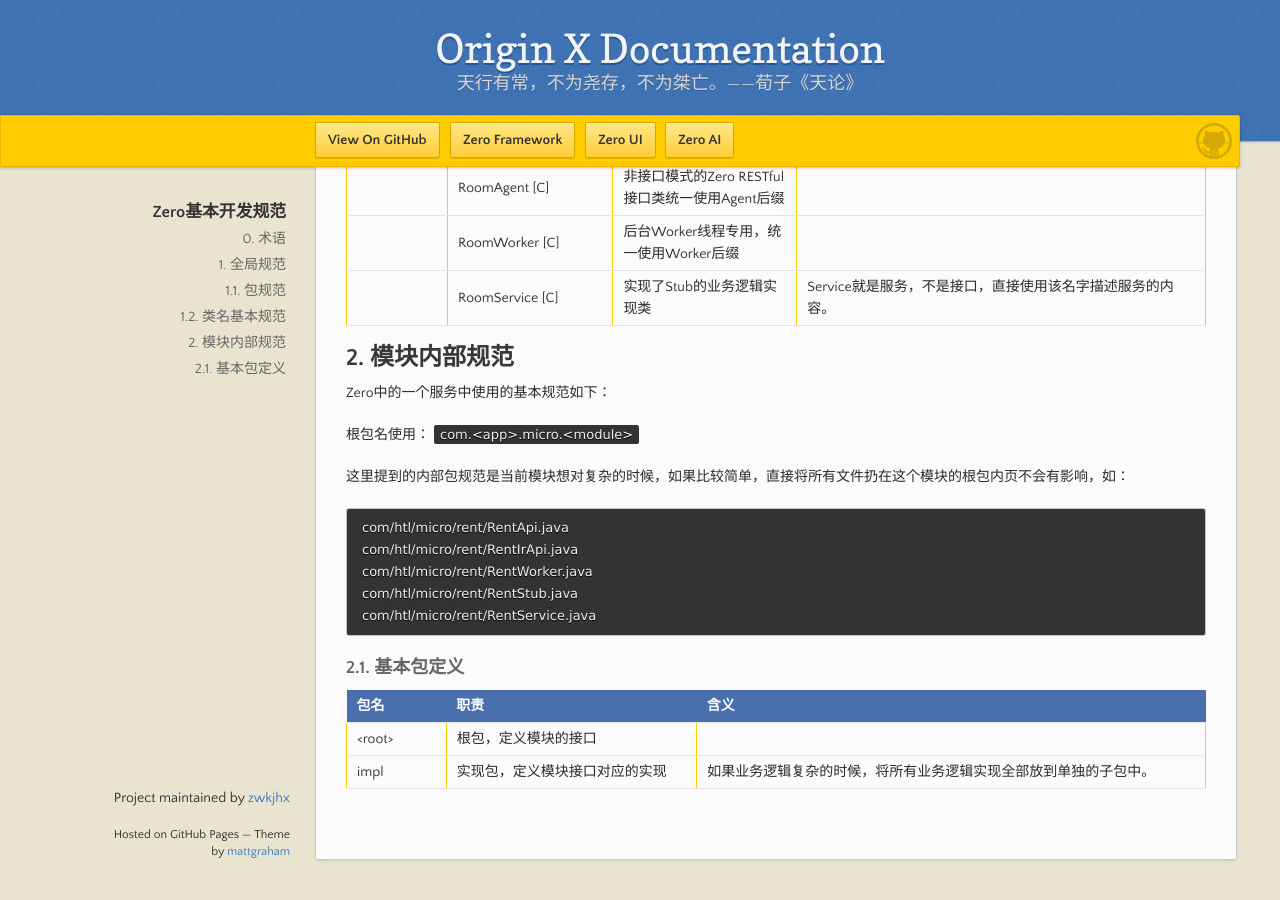
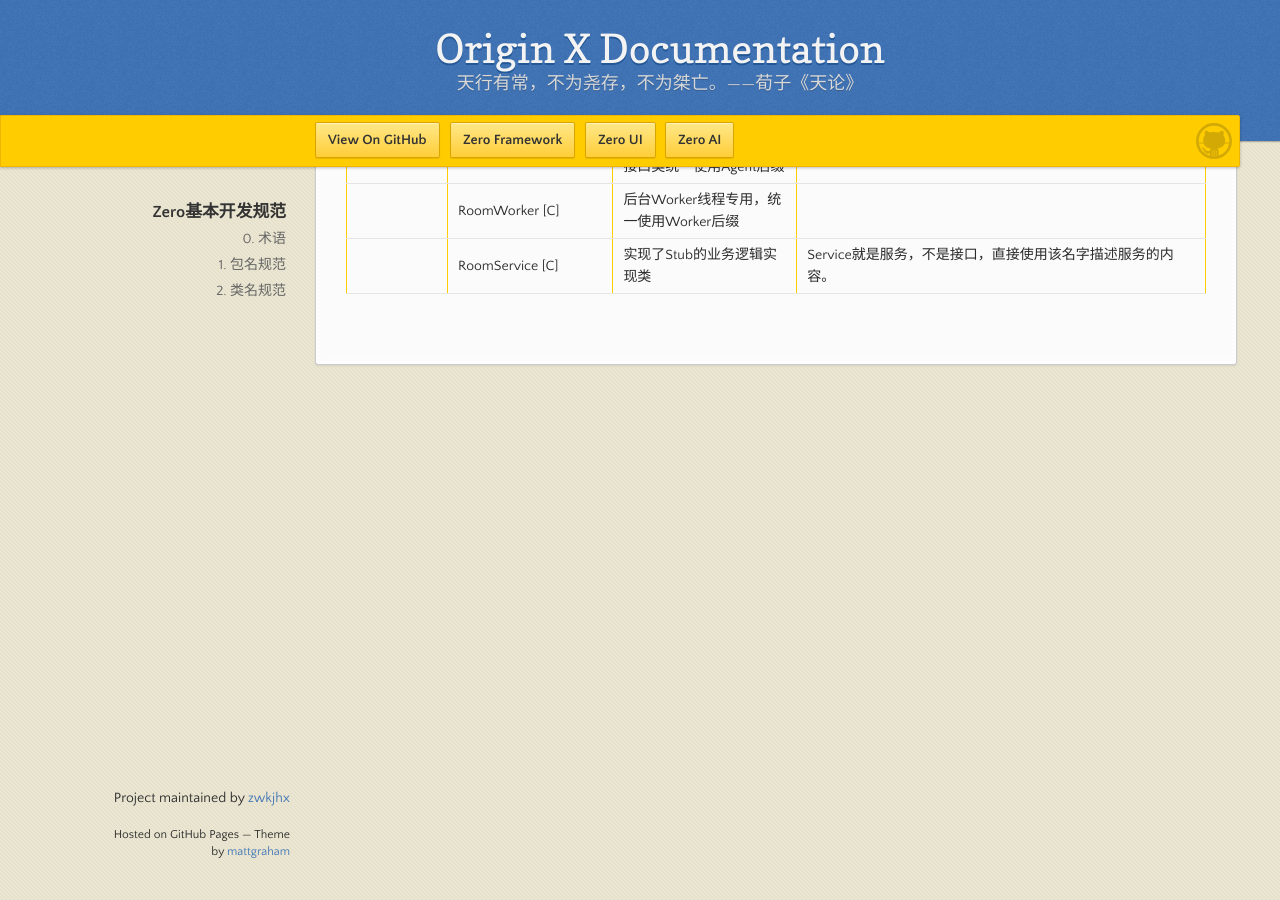
Before and after one commit to zwkjhx/ox-doc, a Jekyll site: the page built from specification/1-zerogui-fan/spc-001-zeroji-ben-kai-fa-gui-fan.md, in a window 1280 px wide and 900 px high, scrolled down 1345 px. Built offline with Jekyll 4.4.1, drawn with Linux system fonts in a browser that asks for light colours; our own code applies the rules of GitHub Pages for plain Markdown files; some of the changed text lies outside the part shown.

Commit message:
Updates specification/1-zerogui-fan/spc-001-zeroji-ben-kai-fa-gui-fan.md
Auto commit by GitBook Editor

````diff
--- a/specification/1-zerogui-fan/spc-001-zeroji-ben-kai-fa-gui-fan.md
+++ b/specification/1-zerogui-fan/spc-001-zeroji-ben-kai-fa-gui-fan.md
@@ -5,9 +5,7 @@
 * &lt;app&gt;：应用程序缩写，表示项目本身的名字。
 * &lt;module&gt;：模块缩写，表示项目中某个服务的名字。
 
-## 1. 全局规范
-
-### 1.1. 包规范
+## 1. 包名规范
 
 Zero中由于使用了微服务的整体结构，所以对于使用Zero开发的某一个项目而言，基本的包规范如下：
 
@@ -24,7 +22,7 @@
 | micro.&lt;module&gt; | 某个服务所有组件 | 定义某个服务中的所有组件信息，包括RESTful的Api、Agent/Worker、业务逻辑层接口和实现（Stub/Service）。 |
 | wall | 当前服务的安全组件 | 墙，不论安全与否，墙这个词语对于中国人而言，一定会联想到安全相关。 |
 
-### 1.2. 类名基本规范
+## 2. 类名规范
 
 | 包 | 示例类名（I-接口/C-类） | 规则/示例 | 含义 |
 | :--- | :--- | :--- | :--- |
@@ -40,26 +38,3 @@
 |  | RoomAgent \[C\] | 非接口模式的Zero RESTful接口类统一使用Agent后缀 |  |
 |  | RoomWorker \[C\] | 后台Worker线程专用，统一使用Worker后缀 |  |
 |  | RoomService \[C\] | 实现了Stub的业务逻辑实现类 | Service就是服务，不是接口，直接使用该名字描述服务的内容。 |
-
-## 2. 模块内部规范
-
-Zero中的一个服务中使用的基本规范如下：
-
-根包名使用：`com.<app>.micro.<module>`
-
-这里提到的内部包规范是当前模块想对复杂的时候，如果比较简单，直接将所有文件扔在这个模块的根包内页不会有影响，如：
-
-```
-com/htl/micro/rent/RentApi.java
-com/htl/micro/rent/RentIrApi.java
-com/htl/micro/rent/RentWorker.java
-com/htl/micro/rent/RentStub.java
-com/htl/micro/rent/RentService.java
-```
-
-### 2.1. 基本包定义
-
-| 包名 | 职责 | 含义 |
-| :--- | :--- | :--- |
-| &lt;root&gt; | 根包，定义模块的接口 |  |
-| impl | 实现包，定义模块接口对应的实现 | 如果业务逻辑复杂的时候，将所有业务逻辑实现全部放到单独的子包中。 |
````
